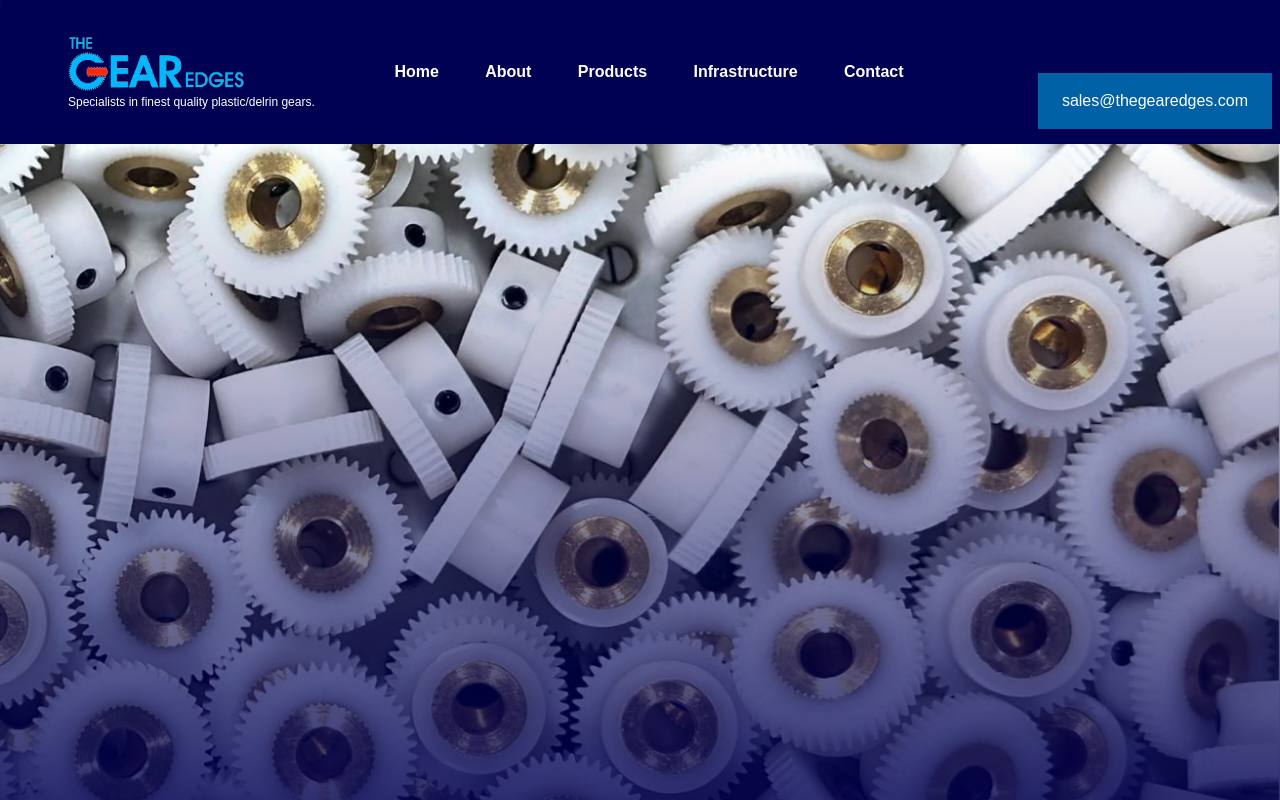
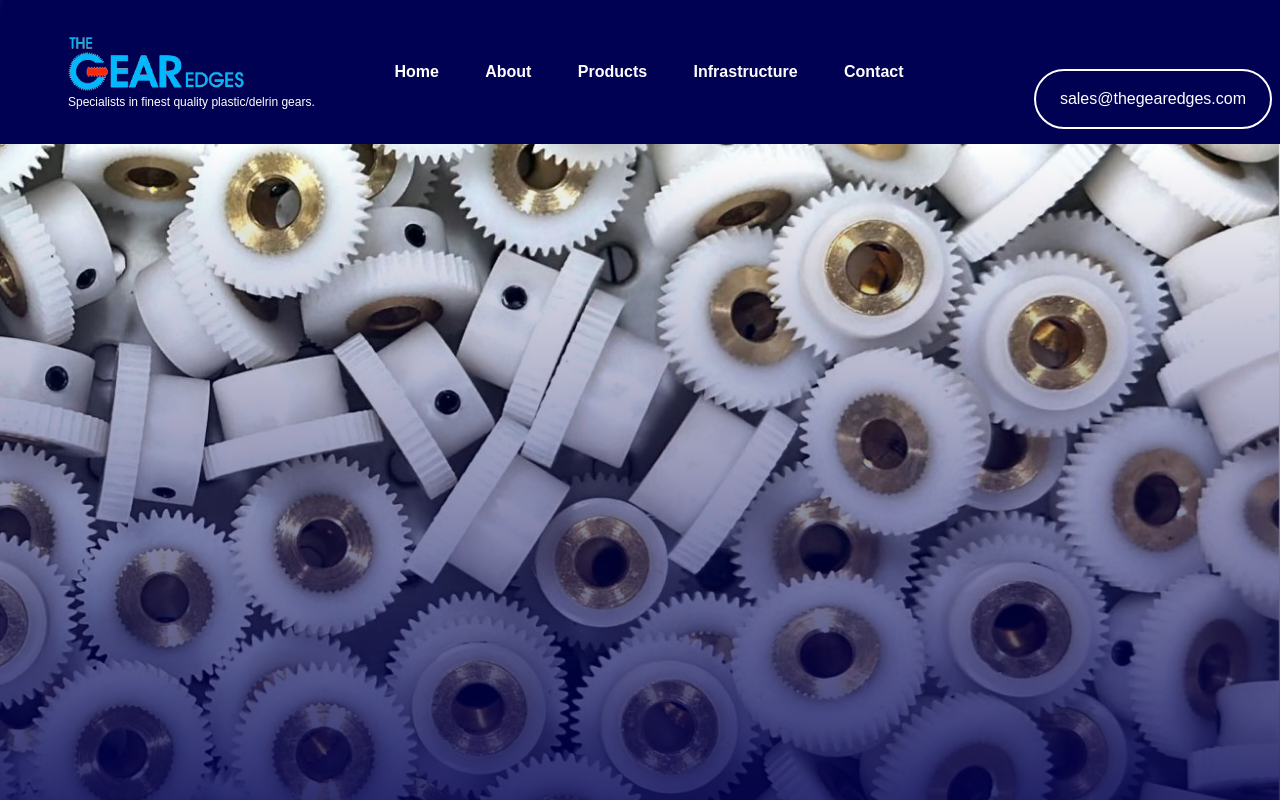
Before and after one commit to Anmolashish/The-Gear-edges, a Next.js app: page / in a window 1280 px wide. Shown: the top 800 px of the page. Built offline with nearby package versions, Linux system fonts and the light colour scheme; a web font is replaced by a local one.

Commit message:
Updated button

```diff
--- a/styles/globals.css
+++ b/styles/globals.css
@@ -214,11 +214,11 @@
 }
 
 .navbar-phone-section {
-  background-color: #0061a7;
+  border: 2px solid white;
   color: white;
   height: 2.5rem;
   padding: 0.5rem 1.5rem;
-  /* border-radius: 30px; */
+  border-radius: 30px;
   position: absolute;
   right: -40px;
   bottom: 0;
```
